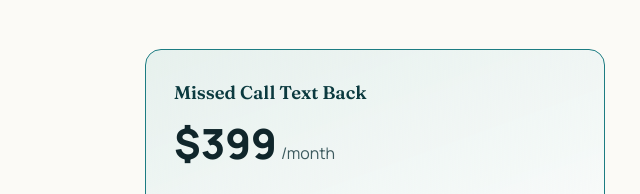
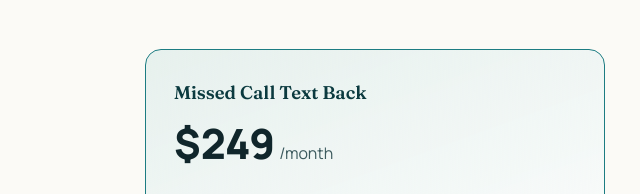
Before and after one commit to lakeshoreventures1-ai/lakehsore-web-co-, a plain HTML site: page index.html in a window 1280 px wide. Shown: the part 4296-4490 px from the top of the page, 265-905 px from the left. Drawn offline with Linux system fonts and the light colour scheme; a script that the page names is missing.

Commit message:
Change monthly price from $399 to $249
Co-Authored-By: Claude Opus 5.5 <noreply@anthropic.com>
Claude-Session: https://claude.ai/code/session_01XiaCqgrXX8Q8pJgH1Pnqti

```diff
--- a/index.html
+++ b/index.html
@@ -267,7 +267,7 @@
       </div>
       <article class="card card-featured pricing-card">
         <h3>Missed Call Text Back</h3>
-        <p class="price"><strong>$399</strong><span>/month</span></p>
+        <p class="price"><strong>$249</strong><span>/month</span></p>
         <ul class="about-points">
           <li>Instant text back on every missed call</li>
           <li>Message written in your voice</li>
```
Also changed, not shown: backend/README.md.
